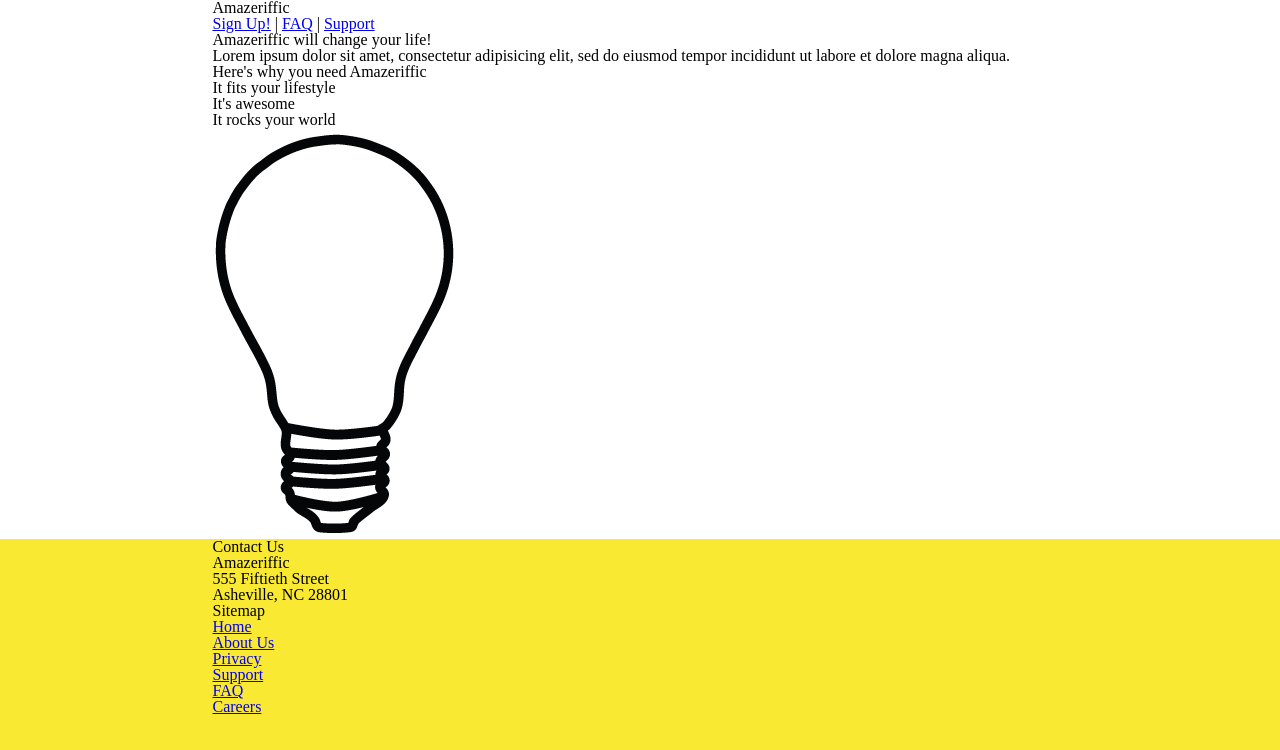
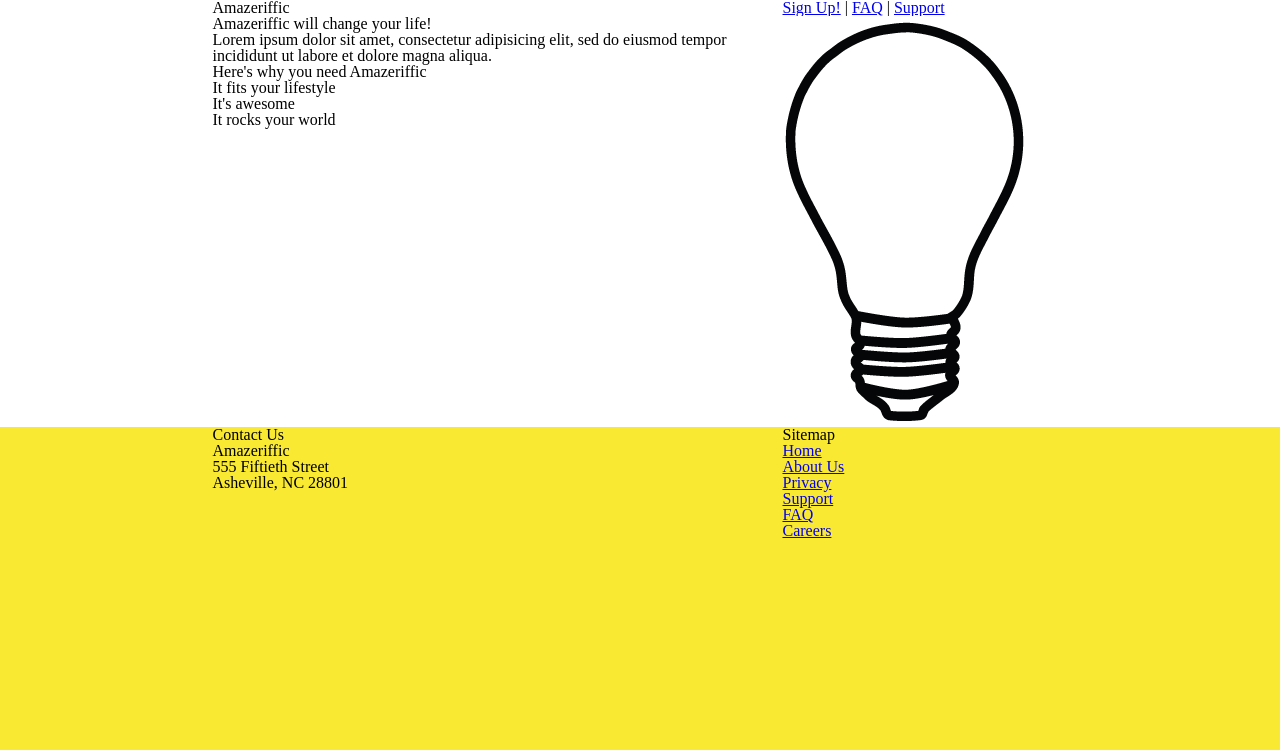
Before and after one commit to tater1309/Amazeriffic, a plain HTML site: page index.html in a window 1280 px wide. Drawn offline with Linux system fonts and the light colour scheme.

Commit message:
add columns

```diff
--- a/index.html
+++ b/index.html
@@ -20,6 +20,7 @@
 
 		<main>
 		<div class="container">
+			<div class="about">
 			<h2>Amazeriffic will change your life!</h2>
 			<p> Lorem ipsum dolor sit amet, consectetur adipisicing elit, sed do
 			eiusmod tempor incididunt ut labore et dolore magna aliqua.</p>
@@ -30,8 +31,10 @@
 				<li>It's awesome</li>
 				<li>It rocks your world</li>
 			</ul>
+			</div>
 
 			<img src="lightbulb.png" alt="an image of a lightbulb">
+
 		</div>
 		</main>
 
--- a/style.css
+++ b/style.css
@@ -13,6 +13,32 @@ header .container, main .container, footer .container {
 
 header {
 	background: white;
+	overflow: auto;
+}
+
+header h1 {
+	float: left;
+	width: 570px;
+}
+
+header nav {
+	float: right;
+	width: 285px;
+}
+
+main .about {
+	float: left;
+	width: 570px;
+}
+
+footer .contact {
+	float: left;
+	width: 570px;
+}
+
+footer .sitemap{
+	float: right;
+	width: 285px;
 }
 
 main {
```
